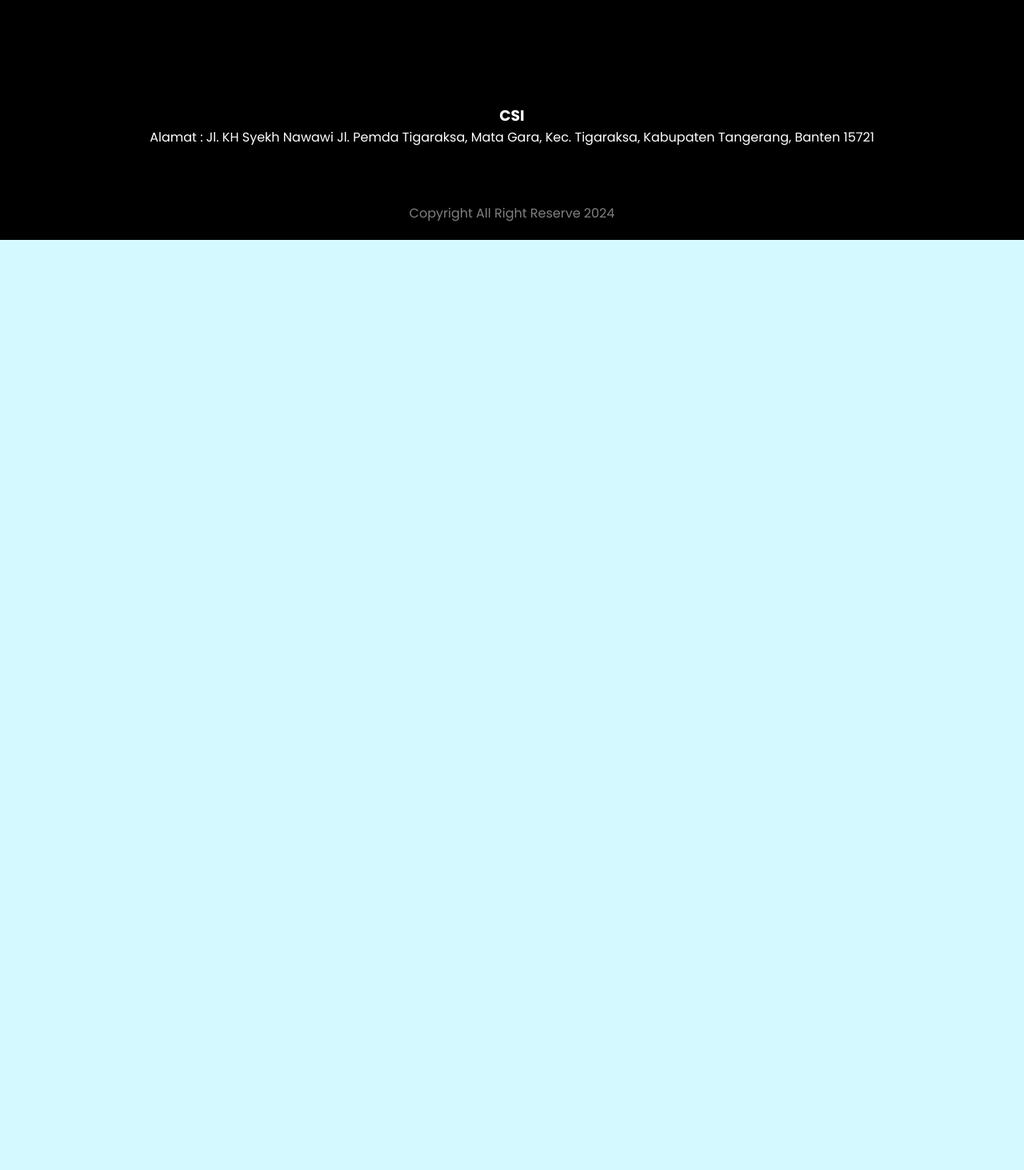
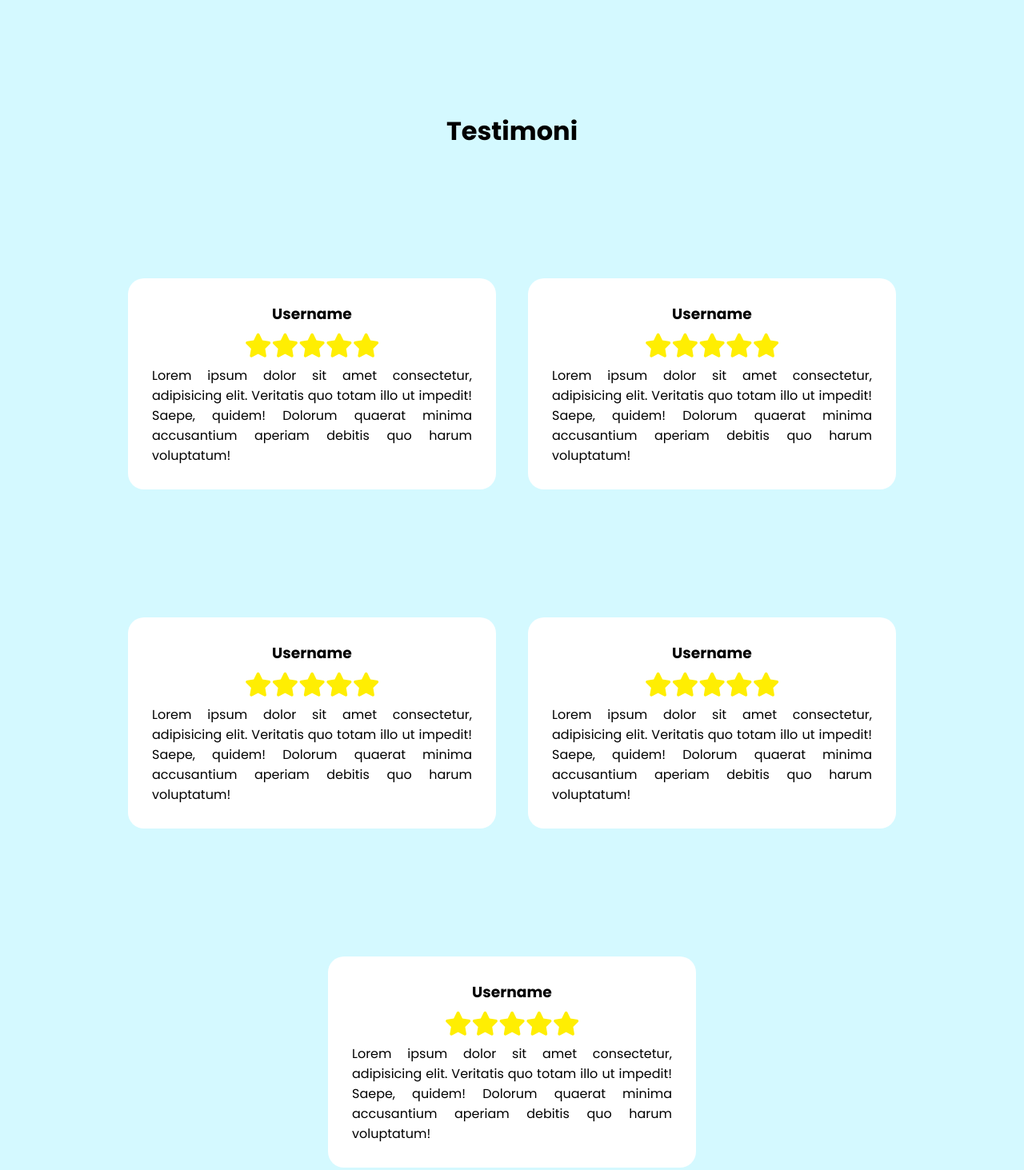
Before and after one commit to habibahmad1/ptcahaya, a plain HTML site: page index.html in a window 1280 px wide. Shown: the part 3045-4508 px from the top of the page at 80% size. Before the commit the page ends 3345 px from the top, so only its background shows below. Drawn offline with Linux system fonts and the light colour scheme.

Commit message:
add testimoni

```diff
--- a/css/style.css
+++ b/css/style.css
@@ -107,6 +107,7 @@ nav {
   justify-content: space-evenly;
   align-items: center;
   flex-wrap: wrap;
+  padding-bottom: 250px;
 }
 
 #product {
@@ -150,6 +151,35 @@ nav {
   border: none;
 }
 
+/* Content Testimoni */
+.star {
+  display: flex;
+  color: #ffee02;
+  font-size: 30px;
+  cursor: pointer;
+  margin: 10px;
+}
+
+.card-testimoni {
+  background-color: #fff;
+  width: 400px;
+  padding: 30px;
+  margin: 80px 20px;
+  border-radius: 20px;
+  display: flex;
+  flex-direction: column;
+  justify-content: center;
+  align-items: center;
+  text-align: justify;
+}
+
+.testimoni {
+  display: flex;
+  justify-content: center;
+  flex-wrap: wrap;
+  margin: 80px;
+}
+
 /* Footer */
 .content-footer {
   background-color: #000;
--- a/index.html
+++ b/index.html
@@ -5,6 +5,10 @@
     <meta name="viewport" content="width=device-width, initial-scale=1.0" />
     <title>PT CAHAYA SETIA INDONESIA</title>
     <link rel="stylesheet" href="css/style.css" />
+    <link
+      rel="stylesheet"
+      href="https://cdnjs.cloudflare.com/ajax/libs/font-awesome/6.6.0/css/all.min.css"
+    />
   </head>
   <body>
     <div class="container">
@@ -93,6 +97,79 @@
           </div>
         </div>
       </div>
+
+      <div class="content-testimoni">
+        <center>
+          <h1 id="testimoni">Testimoni</h1>
+        </center>
+        <div class="testimoni">
+          <div class="card-testimoni">
+            <h3>Username</h3>
+            <div class="star">
+              <i class="fa-solid fa-star"></i><i class="fa-solid fa-star"></i
+              ><i class="fa-solid fa-star"></i><i class="fa-solid fa-star"></i
+              ><i class="fa-solid fa-star"></i>
+            </div>
+            <p>
+              Lorem ipsum dolor sit amet consectetur, adipisicing elit.
+              Veritatis quo totam illo ut impedit! Saepe, quidem! Dolorum
+              quaerat minima accusantium aperiam debitis quo harum voluptatum!
+            </p>
+          </div>
+          <div class="card-testimoni">
+            <h3>Username</h3>
+            <div class="star">
+              <i class="fa-solid fa-star"></i><i class="fa-solid fa-star"></i
+              ><i class="fa-solid fa-star"></i><i class="fa-solid fa-star"></i
+              ><i class="fa-solid fa-star"></i>
+            </div>
+            <p>
+              Lorem ipsum dolor sit amet consectetur, adipisicing elit.
+              Veritatis quo totam illo ut impedit! Saepe, quidem! Dolorum
+              quaerat minima accusantium aperiam debitis quo harum voluptatum!
+            </p>
+          </div>
+          <div class="card-testimoni">
+            <h3>Username</h3>
+            <div class="star">
+              <i class="fa-solid fa-star"></i><i class="fa-solid fa-star"></i
+              ><i class="fa-solid fa-star"></i><i class="fa-solid fa-star"></i
+              ><i class="fa-solid fa-star"></i>
+            </div>
+            <p>
+              Lorem ipsum dolor sit amet consectetur, adipisicing elit.
+              Veritatis quo totam illo ut impedit! Saepe, quidem! Dolorum
+              quaerat minima accusantium aperiam debitis quo harum voluptatum!
+            </p>
+          </div>
+          <div class="card-testimoni">
+            <h3>Username</h3>
+            <div class="star">
+              <i class="fa-solid fa-star"></i><i class="fa-solid fa-star"></i
+              ><i class="fa-solid fa-star"></i><i class="fa-solid fa-star"></i
+              ><i class="fa-solid fa-star"></i>
+            </div>
+            <p>
+              Lorem ipsum dolor sit amet consectetur, adipisicing elit.
+              Veritatis quo totam illo ut impedit! Saepe, quidem! Dolorum
+              quaerat minima accusantium aperiam debitis quo harum voluptatum!
+            </p>
+          </div>
+          <div class="card-testimoni">
+            <h3>Username</h3>
+            <div class="star">
+              <i class="fa-solid fa-star"></i><i class="fa-solid fa-star"></i
+              ><i class="fa-solid fa-star"></i><i class="fa-solid fa-star"></i
+              ><i class="fa-solid fa-star"></i>
+            </div>
+            <p>
+              Lorem ipsum dolor sit amet consectetur, adipisicing elit.
+              Veritatis quo totam illo ut impedit! Saepe, quidem! Dolorum
+              quaerat minima accusantium aperiam debitis quo harum voluptatum!
+            </p>
+          </div>
+        </div>
+      </div>
       <div class="content-footer">
         <h3>CSI</h3>
         <p>
```
